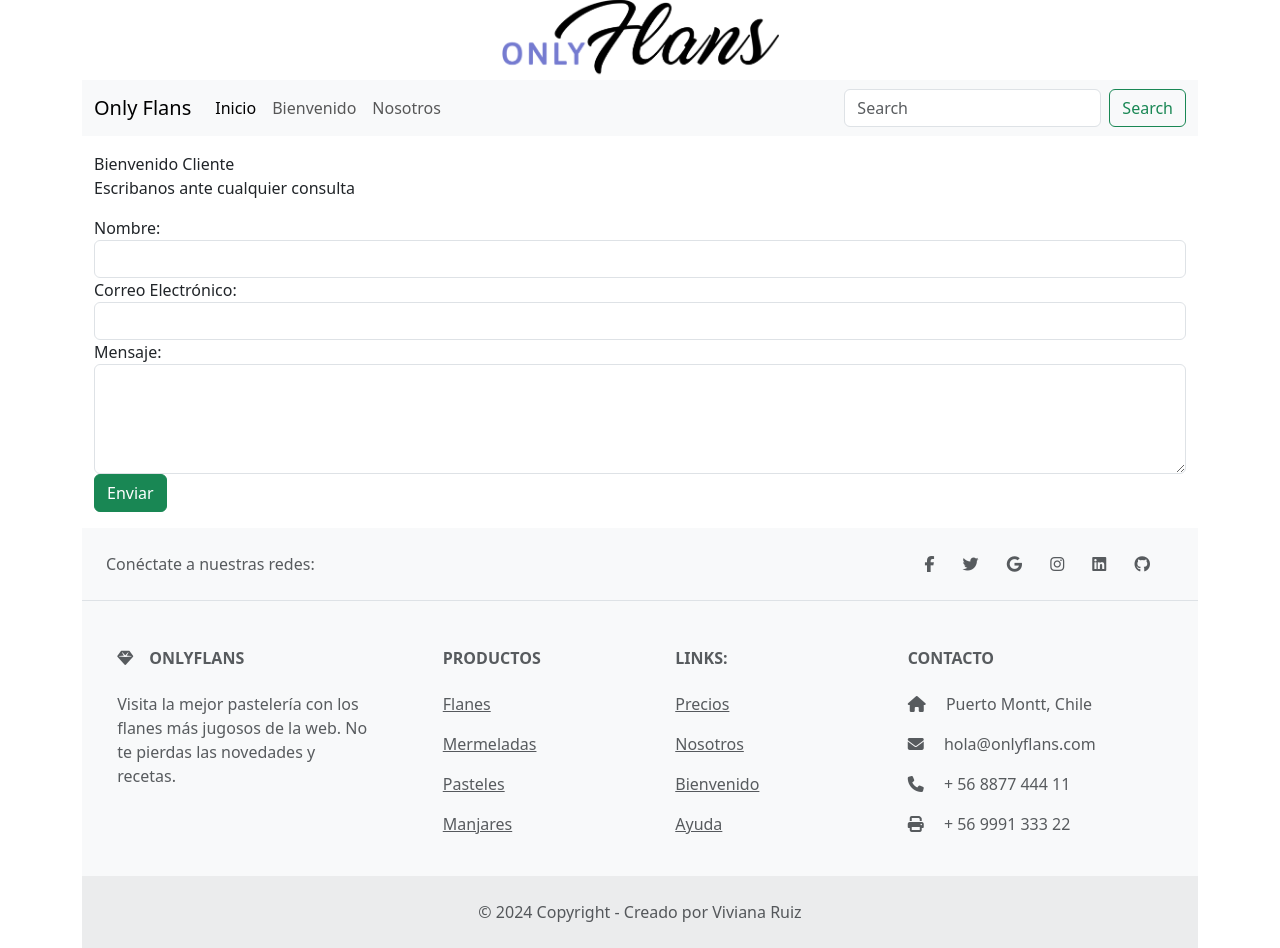
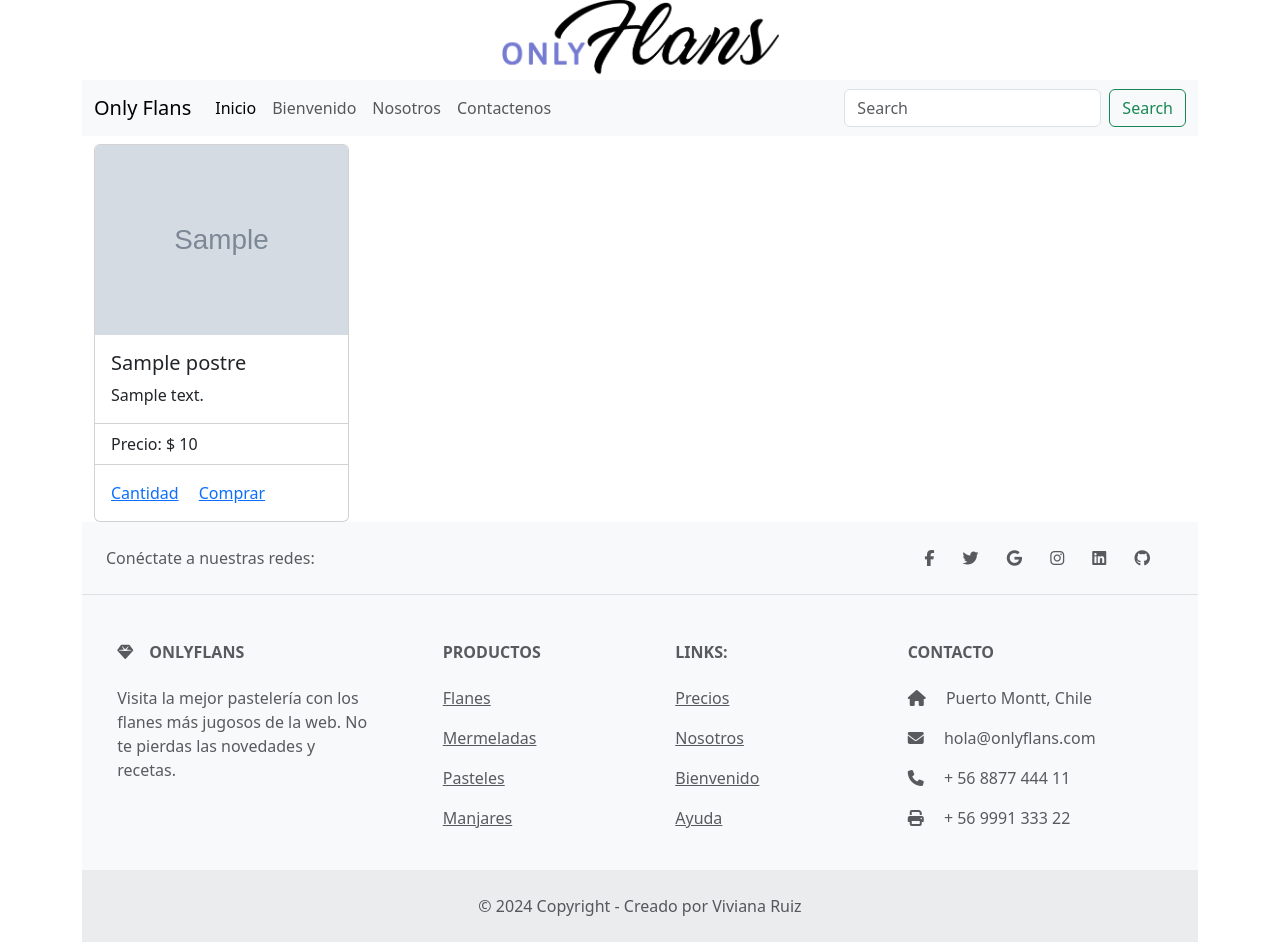
Before and after one commit to VivianaRuiz14/Proyecto_Mod_6, a Django app: template main/templates/welcome.html in a window 1280 px wide. Run offline with Django 5.2, Linux system fonts and the light colour scheme; the template is opened without the code that fills it: values that come from a table or form of the project are taken from there, most other values are stand-ins (such as "Sample title", 1, 10 or a date in 2020); grey boxes marked "Sample" are stand-in pictures.

Commit message:
se modifico la vista

```diff
--- a/main/templates/snippets/navbar.html
+++ b/main/templates/snippets/navbar.html
@@ -16,6 +16,9 @@
             <a class="nav-link" href="/about">Nosotros</a>
           </li>
           <li class="nav-item">
+            <a class="nav-link" href="/contact">Contactenos</a>
+          </li>
+          <li class="nav-item">
             <a class="nav-link disabled" aria-disabled="true"></a>
           </li>
         </ul>
--- a/main/templates/welcome.html
+++ b/main/templates/welcome.html
@@ -1,15 +1,26 @@
-{% extends 'base.html'%}
+{% extends 'base.html' %}
 {% block content %}
-  <div class="container my-3">
-    <div>Bienvenido Cliente</div>
-    {% for msje  in errores %}
-      <div class="alert alert-danger" role="alert"> {{msje}}</div>
-    {% endfor %}
-    <p>Escribanos ante cualquier consulta</p>
-    <form action="/welcome/" method="post">
-      {% csrf_token%}
-      {{form}}
-      <button id="btnEnviar" type="submit" class="btn btn-success"> Enviar</button>
-    </form>
+<div class="container">
+  <h3 class="text-center text primary"></h3>
+  <div class="row">
+    {% for postre in postres %}
+    <div class="col-3">
+      <div class="card">
+        <img src="{{ postre.url_imagen}}" class="card-img-top" alt="..." />
+        <div class="card-body">
+          <h5 class="card-title">{{ postre.nombre}}</h5>
+          <p class="card-text">{{ postre.Descripcion}}</p>
+        </div>
+        <ul class="list-group list-group-flush">
+          <li class="list-group-item">Precio: $ {{ postre.Precio }}</li>
+        </ul>
+        <div class="card-body">
+          <a href="#" class="card-link">Cantidad</a>
+          <a href="#" class="card-link">Comprar</a>
+        </div>
+      </div>
+    </div>
+    {% endfor%}
   </div>
-{% endblock %}
+  {% endblock %}
+</div>
--- a/main/urls.py
+++ b/main/urls.py
@@ -1,10 +1,11 @@
 from django.urls import path
-from main.views import index,about,welcome, contactus
+from main.views import index,about,welcome, contactus, contact
 
 urlpatterns = [
     path('', index,name="index"),
     path('about/', about, name="about"),
     path('welcome/', welcome, name="welcome"),
+    path('contact/', contact, name="contact"),
     path('contactus/', contactus, name="contactus"),
 
 ]
```
Also changed, not shown: main/templates/contact.html (added, +15 -0 lines), main/views.py (+14 -9 lines).
